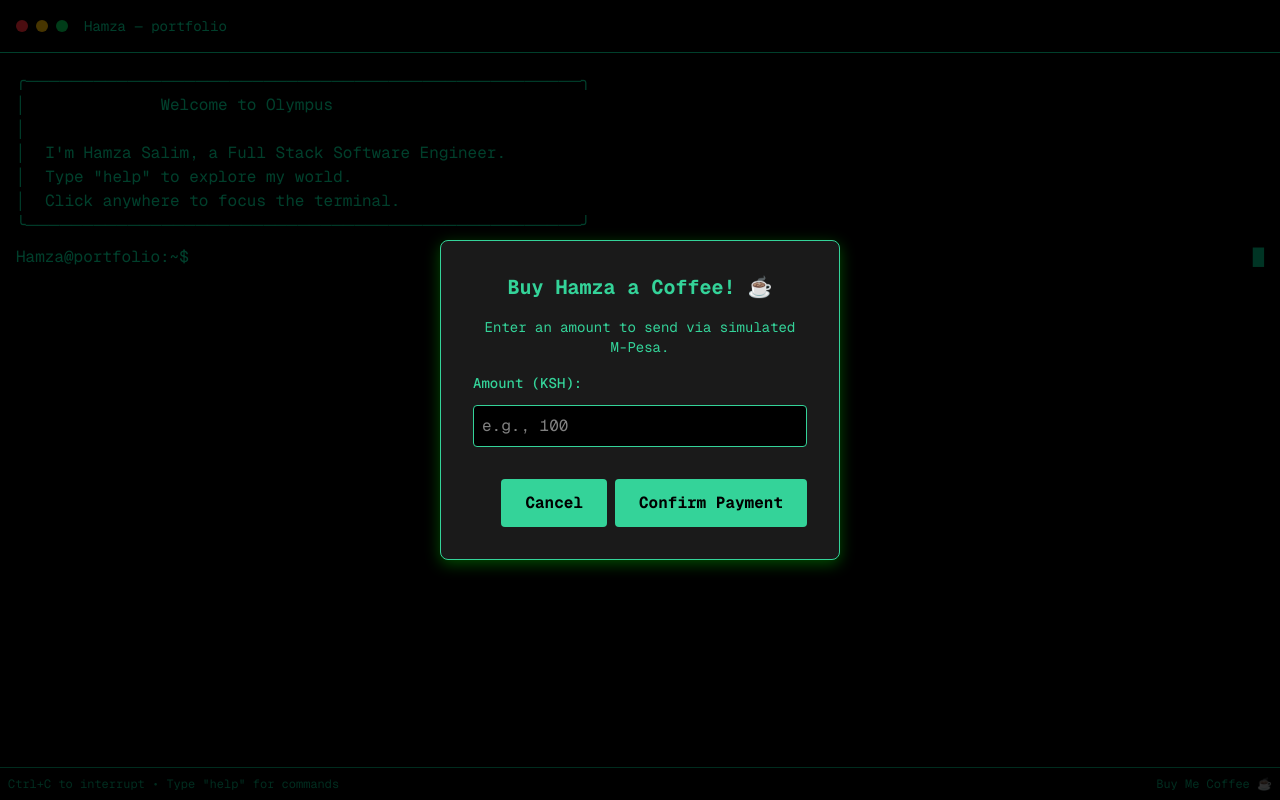
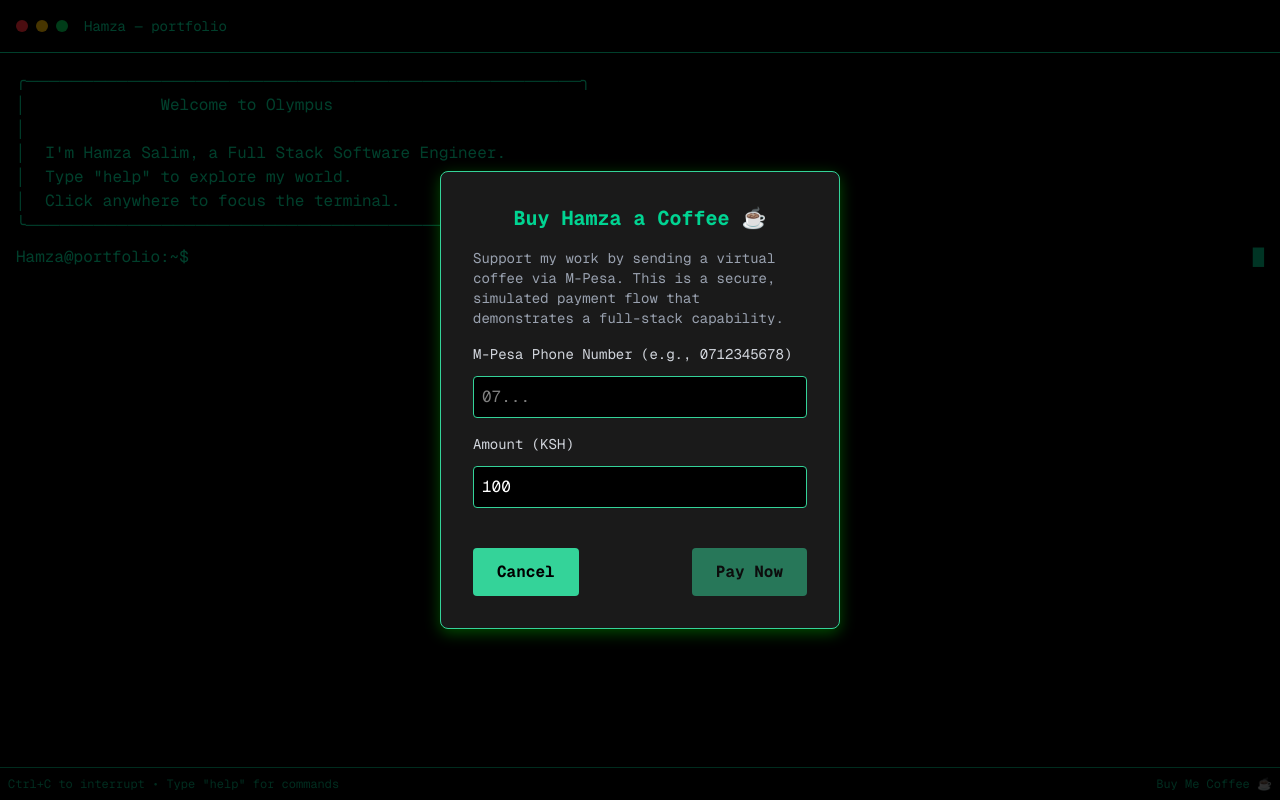
Before and after one commit to hummzer/hummzer, a Next.js app: page / in a window 1280 px wide. Both pictures are taken after a click on the button "Buy Me Coffee ☕". Built offline with nearby package versions, Linux system fonts and the light colour scheme.

Commit message:
UI polish

```diff
--- a/src/components/buy-me-coffee-modal.jsx
+++ b/src/components/buy-me-coffee-modal.jsx
@@ -1,55 +1,114 @@
+// components/buy-me-coffee-modal.jsx
+
 "use client"
 
-import { useState } from "react"
+import { useState, useEffect } from "react"
 
-export default function BuyMeCoffeeModal({ isOpen, onClose, onConfirmPayment }) {
-  const [amount, setAmount] = useState("")
-  const [isLoading, setIsLoading] = useState(false)
+const BuyMeCoffeeModal = ({ isOpen, onClose, onConfirmPayment }) => {
+  const [phoneNumber, setPhoneNumber] = useState("")
+  const [amount, setAmount] = useState(100) // Default amount
+  const [isProcessing, setIsProcessing] = useState(false)
+  const [showConfirmation, setShowConfirmation] = useState(false)
+  const [confirmationMessage, setConfirmationMessage] = useState("")
+
+  useEffect(() => {
+    if (!isOpen) {
+      // Reset state when modal closes
+      setPhoneNumber("")
+      setAmount(100)
+      setIsProcessing(false)
+      setShowConfirmation(false)
+      setConfirmationMessage("")
+    }
+  }, [isOpen])
+
+  const handleConfirm = async () => {
+    if (!phoneNumber || !amount) return
+
+    setIsProcessing(true)
+
+    // Simulate the M-Pesa STK Push
+    await new Promise((resolve) => setTimeout(resolve, 1500))
+
+    // Simulate API call and success/failure
+    const success = Math.random() > 0.1 // 90% chance of success
+    if (success) {
+      setConfirmationMessage("M-Pesa STK Push sent to your phone. Please enter your PIN to complete the transaction.")
+      onConfirmPayment(amount, phoneNumber)
+    } else {
+      setConfirmationMessage("Failed to initiate payment. Please check your phone number and try again.")
+    }
+
+    setIsProcessing(false)
+    setShowConfirmation(true)
+
+    setTimeout(() => {
+      onClose()
+    }, 5000)
+  }
+
+  const isValidPhone = phoneNumber.startsWith("07") && phoneNumber.length === 10
 
   if (!isOpen) return null
-
-  const handleConfirm = async () => {
-    const parsedAmount = Number.parseFloat(amount)
-    if (isNaN(parsedAmount) || parsedAmount <= 0) {
-      alert("Please enter a valid amount.")
-      return
-    }
-
-    setIsLoading(true)
-    await onConfirmPayment(parsedAmount)
-    setIsLoading(false)
-    setAmount("") // Clear amount after transaction
-    onClose()
-  }
 
   return (
     <div className="modal-overlay">
       <div className="modal-content">
-        <h2 className="text-xl font-bold mb-4 text-center">Buy Hamza a Coffee! ☕</h2>
-        <p className="text-sm text-center mb-4">Enter an amount to send via simulated M-Pesa.</p>
-        <label htmlFor="coffee-amount" className="block text-sm font-medium mb-1">
-          Amount (KSH):
-        </label>
+        <h3 className="text-xl font-bold mb-4 text-center text-emerald-400">Buy Hamza a Coffee ☕</h3>
+        {showConfirmation ? (
+          <div>
+            <p className="text-center mb-4">{confirmationMessage}</p>
+            <p className="text-center text-sm text-gray-400">This is a simulation. The terminal will update shortly.</p>
+          </div>
+        ) : (
+          <>
+            <p className="text-gray-400 mb-4 text-sm">
+              Support my work by sending a virtual coffee via M-Pesa. This is a secure,
+              simulated payment flow that demonstrates a full-stack capability.
+            </p>
+            <div className="space-y-4">
+              <div>
+                <label className="block text-gray-300 text-sm mb-1">M-Pesa Phone Number (e.g., 0712345678)</label>
                 <input
-          id="coffee-amount"
+                  type="text"
+                  value={phoneNumber}
+                  onChange={(e) => setPhoneNumber(e.target.value)}
+                  placeholder="07..."
+                  className="bg-zinc-950/70 border-zinc-700/50 focus:border-emerald-400"
+                />
+              </div>
+              <div>
+                <label className="block text-gray-300 text-sm mb-1">Amount (KSH)</label>
+                <input
                   type="number"
                   value={amount}
-          onChange={(e) => setAmount(e.target.value)}
-          placeholder="e.g., 100"
+                  onChange={(e) => setAmount(Number(e.target.value))}
                   min="1"
-          step="any"
-          className="mb-4"
-          disabled={isLoading}
+                  className="bg-zinc-950/70 border-zinc-700/50 focus:border-emerald-400"
                 />
-        <div className="flex justify-end space-x-2">
-          <button onClick={onClose} disabled={isLoading}>
+              </div>
+            </div>
+            <div className="flex justify-between mt-6">
+              <button
+                onClick={onClose}
+                className="bg-zinc-800 text-gray-300 hover:bg-zinc-700 px-4 py-2 rounded transition-colors"
+                disabled={isProcessing}
+              >
                 Cancel
               </button>
-          <button onClick={handleConfirm} disabled={isLoading}>
-            {isLoading ? "Processing..." : "Confirm Payment"}
+              <button
+                onClick={handleConfirm}
+                className="bg-emerald-500 text-black font-bold hover:bg-emerald-400 px-4 py-2 rounded transition-colors"
+                disabled={isProcessing || !isValidPhone || amount < 1}
+              >
+                {isProcessing ? "Processing..." : "Pay Now"}
               </button>
             </div>
+          </>
+        )}
       </div>
     </div>
   )
 }
+
+export default BuyMeCoffeeModal
```
Lines whose indentation alone changed are shown as unchanged.
